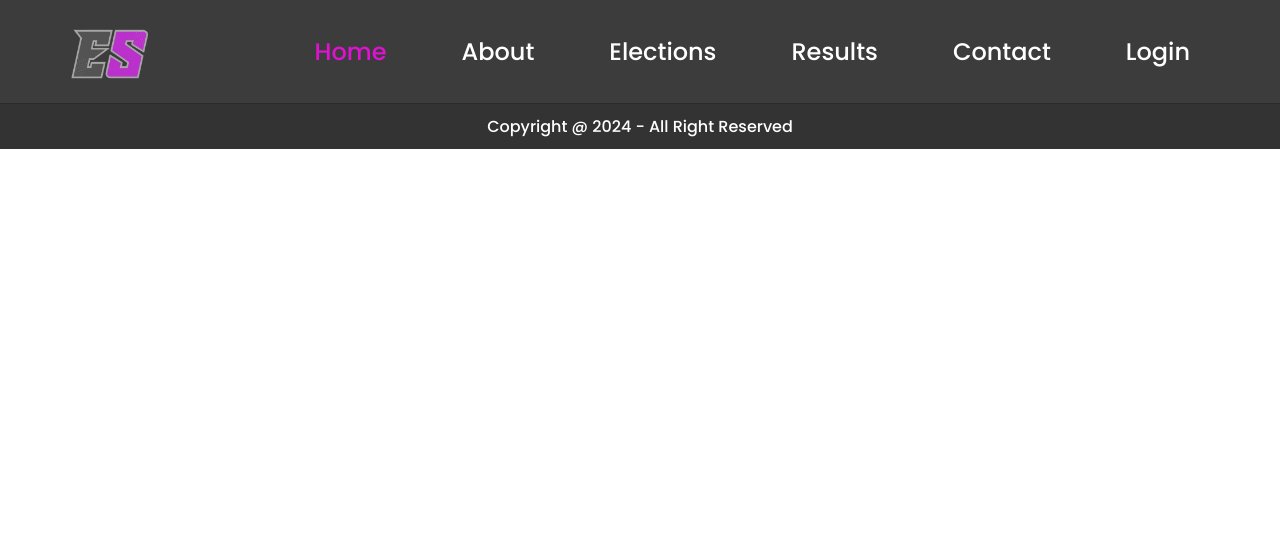
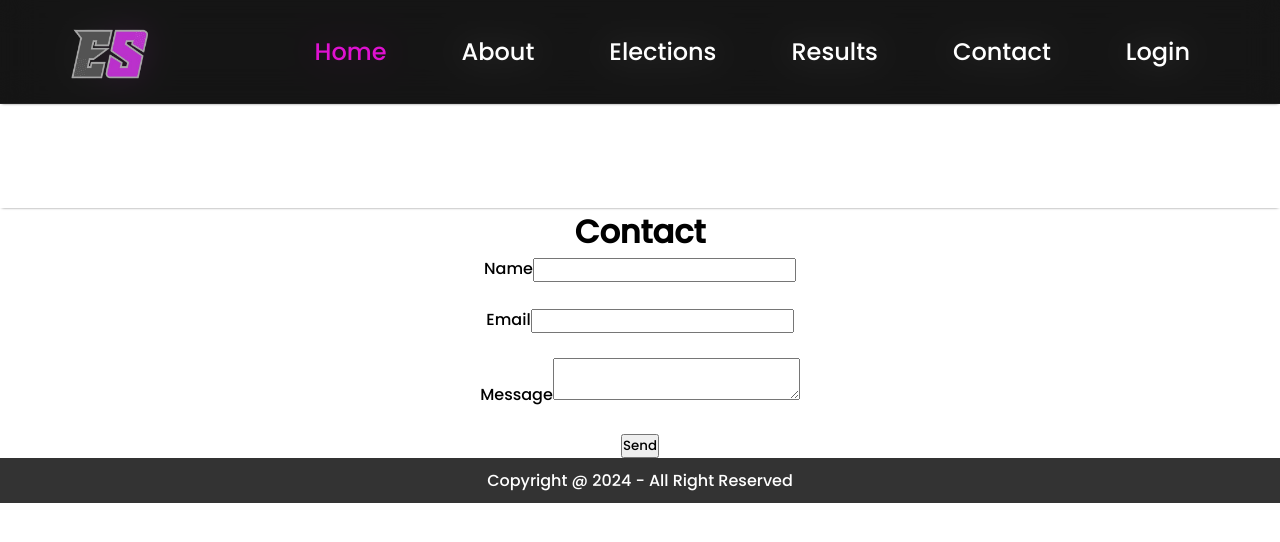
Before and after one commit to LayuruLK/ElectS---Advanced-E-Voting-System, a React (Create React App) app in the folder Frontend/my-app/: page /contact in a window 1280 px wide. Shown: the top 542 px of the page. Built offline with nearby package versions, Linux system fonts and the light colour scheme.

Commit message:
Add Contact component with email functionality using EmailJS

```diff
--- a/Frontend/my-app/package.json
+++ b/Frontend/my-app/package.json
@@ -3,6 +3,7 @@
   "version": "0.1.0",
   "private": true,
   "dependencies": {
+    "@emailjs/browser": "^4.4.1",
     "@testing-library/jest-dom": "^5.17.0",
     "@testing-library/react": "^13.4.0",
     "@testing-library/user-event": "^13.5.0",
--- a/Frontend/my-app/src/App.js
+++ b/Frontend/my-app/src/App.js
@@ -6,6 +6,7 @@ import Home from './Pages/Home';
 import Dashboard from './Pages/Dashboard';
 import Footer from './Components/Footer/Footer';
 import Candidates from './Components/Candidates/Candidates';
+import Contact from './Components/Contact/Contact';
 
 const App = () => {
   return (
@@ -19,6 +20,7 @@ const App = () => {
             <Route path='/login' element={<LoginSignup/>}/>
             <Route path='/dashboard' element={<Dashboard/>}/>
             <Route path='/candidates' element={<Candidates/>}/>
+            <Route path='/contact' element={<Contact/>}/>
           </Routes>
 
 
--- /dev/null
+++ b/Frontend/my-app/src/Components/Contact/Contact.jsx
@@ -0,0 +1,46 @@
+import Navbar from '../Navbar/Navbar'
+import React, { useRef } from 'react';
+import emailjs from '@emailjs/browser';
+
+export default function Contact() {
+
+  const form = useRef();
+
+  const sendEmail = (e) => {
+    e.preventDefault();
+
+    emailjs
+      .sendForm(
+        'service_5j6pjei',
+         'template_nfhpmht',
+          form.current, {
+        publicKey: '9pmrFlEWJYdZLbXNe',
+      })
+      .then(
+        () => {
+          console.log('SUCCESS!');
+          alert("Success")
+        },
+        (error) => {
+          console.log('FAILED...', error.text);
+          alert("Npt Success")
+        },
+      );
+  };
+
+  return (
+    <div>
+      <Navbar />
+      <h1> Contact</h1>
+      <form ref={form} onSubmit={sendEmail}>
+      <label>Name</label>
+      <input type="text" name="user_name" /><br></br><br></br>
+      <label>Email</label>
+      <input type="email" name="user_email" /><br></br><br></br>
+      <label>Message</label>
+      <textarea name="message" /><br></br><br></br>
+      <input type="submit" value="Send" />
+    </form>
+    </div>
+  )
+}
```
Also changed, not shown: 2 other files (tests, documents, lock files or other folders).
